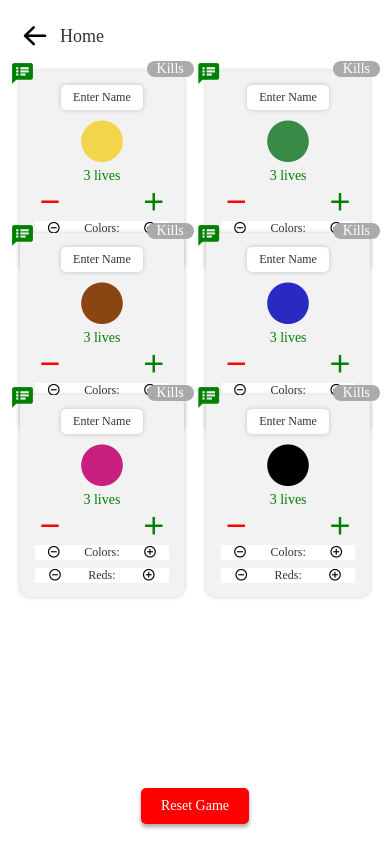
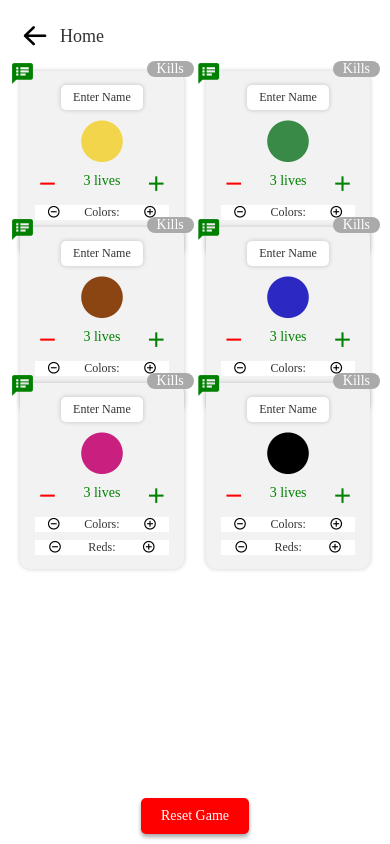
Before and after one commit to junaidrazaq/SnooKills, a React Native app: screen /Home in a window 390 px wide. Built offline with nearby package versions, Linux system fonts and the light colour scheme.

Commit message:
moved_content_up_and_made_buttons_and_lives_one_line

```diff
--- a/src/home/components/AllPlayers.js
+++ b/src/home/components/AllPlayers.js
@@ -10,8 +10,8 @@ const {height} = Dimensions.get('screen');
 // ------ **
 const AllPlayers = () => {
   const topPosition = height * 0.03;
-  const midPosition = height * 0.3;
-  const bottomPosition = height * 0.57;
+  const midPosition = height * 0.29;
+  const bottomPosition = height * 0.55;
 
   //   RENDER
   return (
--- a/src/home/components/Player/AddRemoveBtns.js
+++ b/src/home/components/Player/AddRemoveBtns.js
@@ -1,19 +1,21 @@
 import React from 'react';
 import {Pressable, View} from '../../../common';
 import Icon from 'react-native-vector-icons/MaterialCommunityIcons';
+import PlayerLives from './PlayerLives';
 
-const AddRemoveBtns = ({_onAdd, _onMinus}) => {
+const AddRemoveBtns = ({_onAdd, _onMinus, noLives, lives}) => {
   // STYLES
-  const styles = {paddingTop: 5, width: '100%'};
+  const styles = {paddingVertical: 5, width: '100%'};
 
   // RENDER
   return (
     <View horizontal style={styles} justifyContent="space-between">
       <Pressable onPress={() => _onMinus()}>
-        <Icon name="minus" size={30} color="red" />
+        <Icon name="minus" size={25} color="red" />
       </Pressable>
+      <PlayerLives noLives={noLives} lives={lives} />
       <Pressable onPress={() => _onAdd()}>
-        <Icon name="plus" size={30} color="green" />
+        <Icon name="plus" size={25} color="green" />
       </Pressable>
     </View>
   );
--- a/src/home/components/Player/index.js
+++ b/src/home/components/Player/index.js
@@ -92,9 +92,12 @@ const Player = ({color, top, left, right, ballColor}) => {
           onPress={() => setShowKillsNotes(true)}
         />
 
-        <PlayerLives noLives={noLives} lives={lives} />
-
-        <AddRemoveBtns _onAdd={_onAdd} _onMinus={_onMinus} />
+        <AddRemoveBtns
+          _onAdd={_onAdd}
+          _onMinus={_onMinus}
+          noLives={noLives}
+          lives={lives}
+        />
 
         <BallsPotted ballType="Colors" />
 
--- a/src/home/components/ResetLives.js
+++ b/src/home/components/ResetLives.js
@@ -19,17 +19,19 @@ const ResetLives = () => {
   // FN: Reset game
   const _resetGame = async () => {
     await dispatch(resetGame());
+    await setLoading(false);
   };
 
   // ALERT: Reset game
   const _onPress = () => {
+    setLoading(true);
     Alert.alert(
       'Reset Game',
       'Are you sure you want to reset all game?',
       [
         {
           text: 'Cancel',
-          onPress: () => console.log('Cancel Pressed'),
+          onPress: () => setLoading(false),
           style: 'cancel',
         },
         {text: 'OK', onPress: _resetGame},
@@ -44,7 +46,7 @@ const ResetLives = () => {
       loading={loading}
       title="Reset Game"
       onPress={() => _onPress()}
-      containerStyles={[styles.container, {bottom: insets.bottom + 20}]}
+      containerStyles={[styles.container, {bottom: insets.bottom + 10}]}
     />
   );
 };
```
